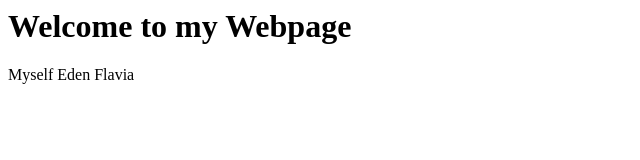
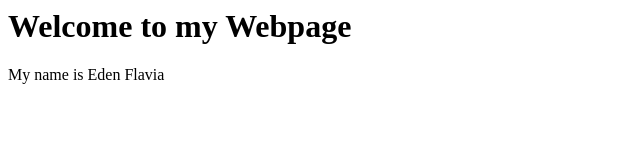
Before and after one commit to EDEN-FLAVIA/Github-Action1, a plain HTML site: page index.html in a window 1280 px wide. Shown: the full height of the page, 0-640 px from the left. Drawn offline with Linux system fonts and the light colour scheme.

Commit message:
fsfgsdgsg

```diff
--- a/index.html
+++ b/index.html
@@ -4,6 +4,7 @@
     </head>
     <body>
         <h1>Welcome to my Webpage</h1>
-        <p>Myself Eden Flavia</p>
+        <p>My name is  Eden Flavia</p>
+
     </body>
 </html>
```
